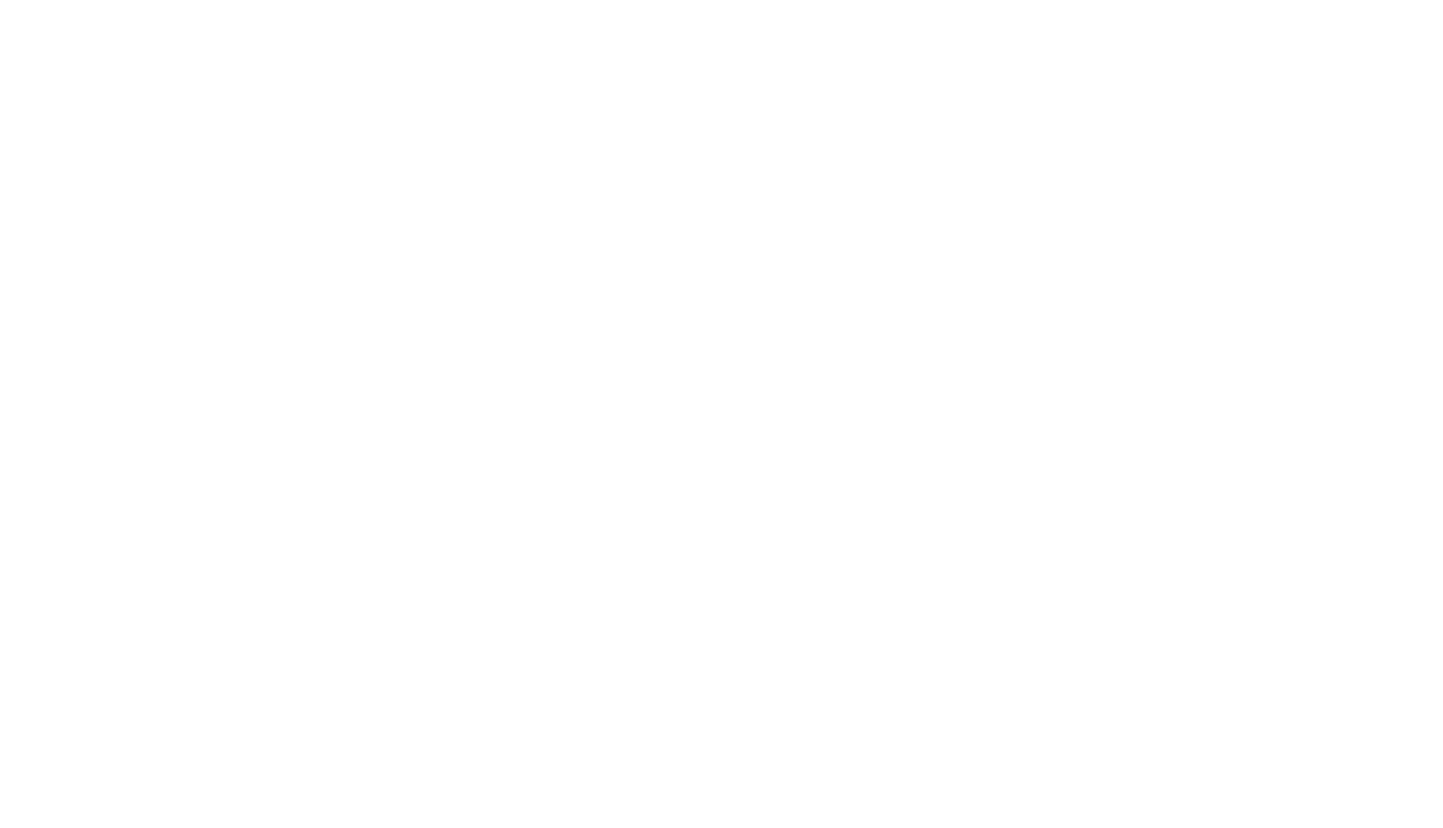
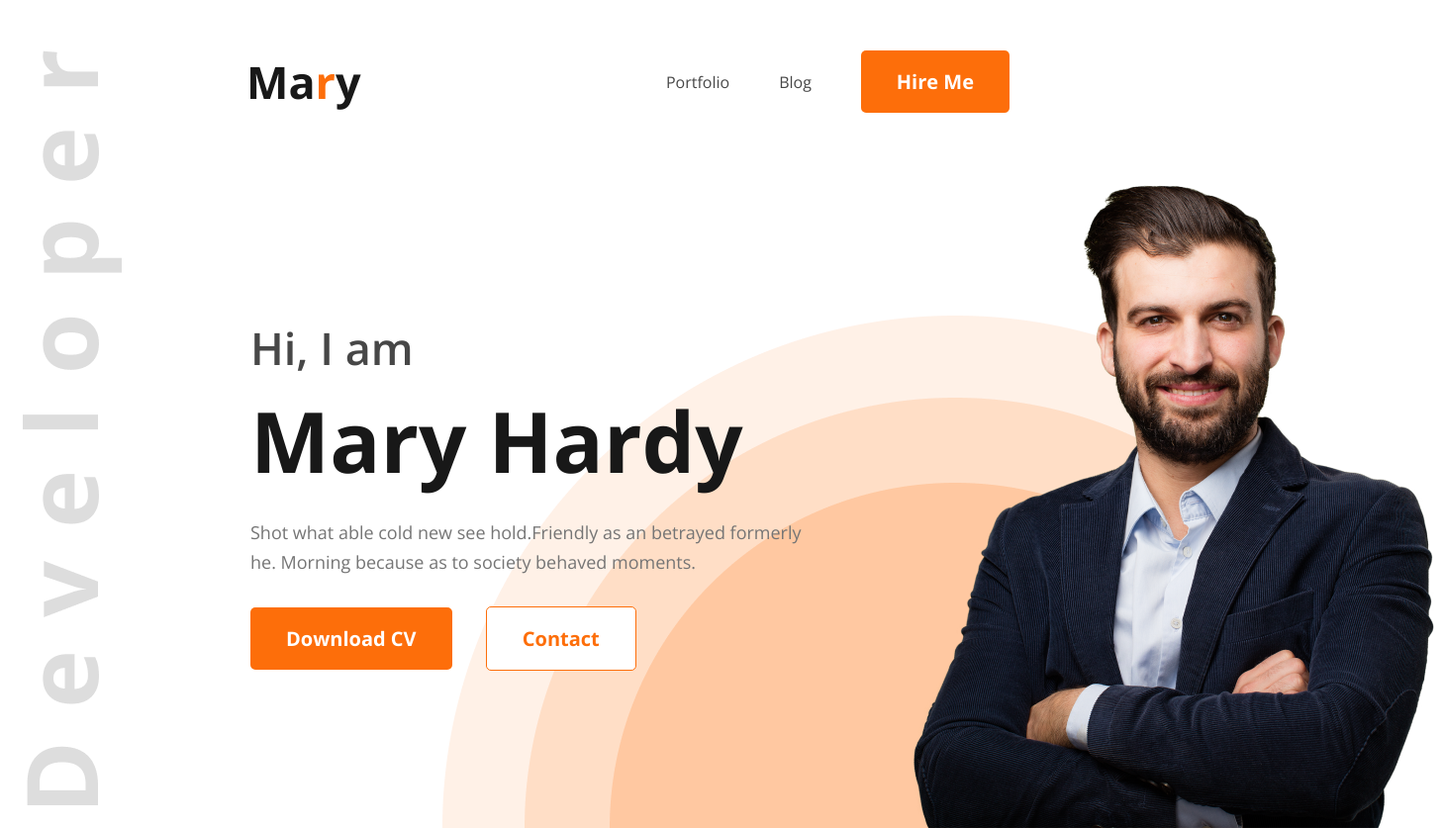
Before and after one commit to myself-Fahim/Portfolio-Website, a plain HTML site: page index.html in a window 1280 px wide. Shown: the whole page at 99% size, 1458 px wide, since content can reach past the window. Before the commit the page ends 800 px from the top, so only its background shows below. Drawn offline with nearby package versions, Linux system fonts and the light colour scheme.

Commit message:
Header added

```diff
--- a/index.html
+++ b/index.html
@@ -1,11 +1,50 @@
 <!DOCTYPE html>
 <html lang="en">
-<head>
-    <meta charset="UTF-8">
-    <meta name="viewport" content="width=device-width, initial-scale=1.0">
-    <title>Porfolio</title>
-</head>
-<body>
+  <head>
+    <meta charset="UTF-8" />
+    <meta name="viewport" content="width=device-width, initial-scale=1.0" />
+    <title>Portfolio</title>
+    <link rel="stylesheet" href="style.css" />
+    <link rel="preconnect" href="https://fonts.googleapis.com" />
+    <link rel="preconnect" href="https://fonts.gstatic.com" crossorigin />
+    <link
+      href="https://fonts.googleapis.com/css2?family=Open+Sans:ital,wght@0,300..800;1,300..800&display=swap"
+      rel="stylesheet"
+    />
+  </head>
+  <body>
+    <header>
+      <nav>
+        <h1 class="dark-01">
+          Ma<span style="color: #fd6e0a; font-size: 45px; font-weight: 800px"
+            >r</span
+          >y
+        </h1>
 
-</body>
+        <ul>
+          <li><a href="#" class="dark-02">Portfolio</a></li>
+          <li><a href="#" class="dark-02">Blog</a></li>
+          <button class="btn-primary">Hire Me</button>
+        </ul>
+      </nav>
+      <section class="banner">
+        <div>
+          <h2 class="banner-intro">Hi, I am</h2>
+          <h1 class="name">Mary Hardy</h1>
+          <p class="desc">
+            Shot what able cold new see hold.Friendly as an betrayed formerly
+            he. Morning because as to society behaved moments.
+          </p>
+          <div class="button">
+            <button class="btn-primary">Download CV</button>
+            <button class="btn-secondary">Contact</button>
+          </div>
+        </div>
+        <img src="/images/hardy.png" alt="" />
+      </section>
+    </header>
+
+    <body></body>
+    <footer></footer>
+  </body>
 </html>
--- /dev/null
+++ b/style.css
@@ -0,0 +1,101 @@
+*{
+    margin:0px ;
+    padding:0px;
+    font-family:"Open Sans",serif;
+}
+.dark-01{
+    color: #181818;
+}
+.dark-02{
+    color: #474747;
+}
+/* Nav style start */
+nav{
+    display: flex;
+    justify-content: space-between;
+    align-items: center;
+    margin: 51px 230px 0px 226px;
+}
+nav h1{
+    font-size:45px;
+    font-weight: 800px;
+
+}
+nav ul li{
+    list-style: none;
+}
+nav ul{
+    display: flex;
+    align-items: center;
+    gap: 50px;
+}
+nav ul li a{
+    text-decoration: none;
+}
+header{
+    background-image: url('/images/developer.png'),url('/images/header_bg.png');
+    background-position: top left ,bottom right;
+    background-repeat: no-repeat;
+    margin-left: 23px;
+    margin-top: 38px;
+}
+
+.btn-primary{
+    color: white;
+    background-color: #FD6E0A;
+    border: none;
+    border-radius: 5px;
+    padding: 15px 30px;
+    font-size: 20px;
+    font-weight: 700px;
+}
+
+.banner{
+    margin-top: 47px;
+    margin-left: 230px;
+    display: flex;
+    align-items: center;
+}
+.banner-intro{
+color: #474747;
+font-family: "Open Sans";
+font-size: 45px;
+font-weight: 600;
+margin-bottom: 5px;
+}
+.name{
+color:#181818;
+font-family: "Open Sans";
+font-size: 85px;
+font-weight: 700;
+margin-bottom: 20px;
+}
+.desc{
+color:  #757575;
+font-family: "Open Sans";
+font-size: 18px;
+font-weight: 400;
+width: 585px;
+line-height: 30px;
+margin-right: 36px;
+margin-bottom: 30px;
+}
+.btn-primary{
+    padding: 18px 36px;
+    background-color: #FD6E0A;
+    color: white;
+    font-size: 20px;
+    font-weight: 700;
+    border-radius: 5px;
+    border: none;
+    margin-right: 30px;
+}
+.btn-secondary{
+border-radius: 5px;
+border: 1px solid #FD6E0A;
+padding: 18px 36px;
+color: #FD6E0A;
+background-color: white;
+font-size: 20px;
+font-weight: 700;
+}
```
